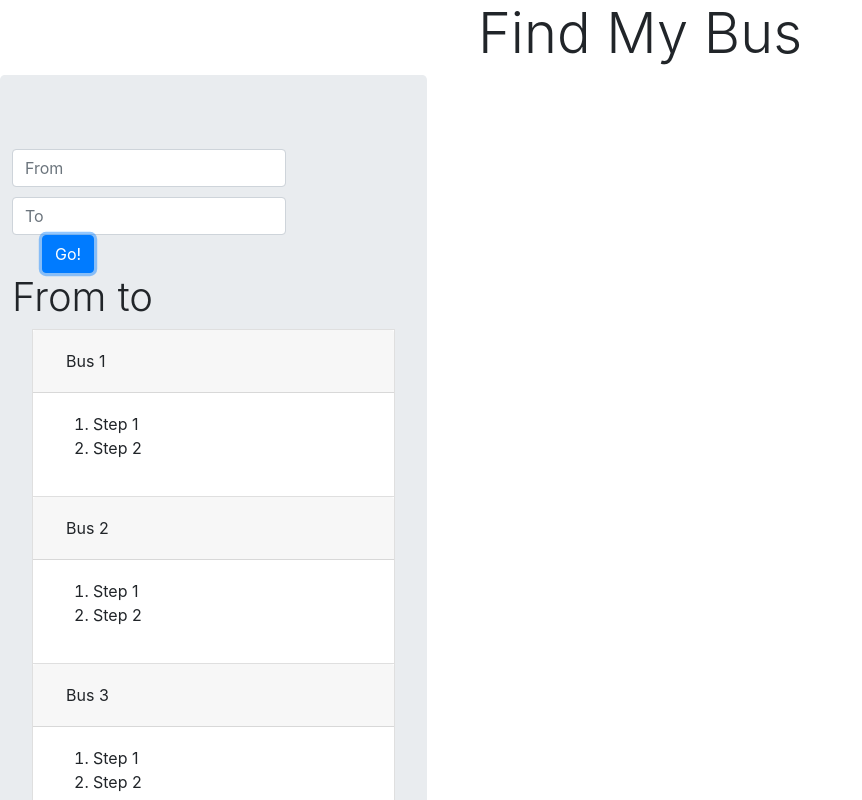
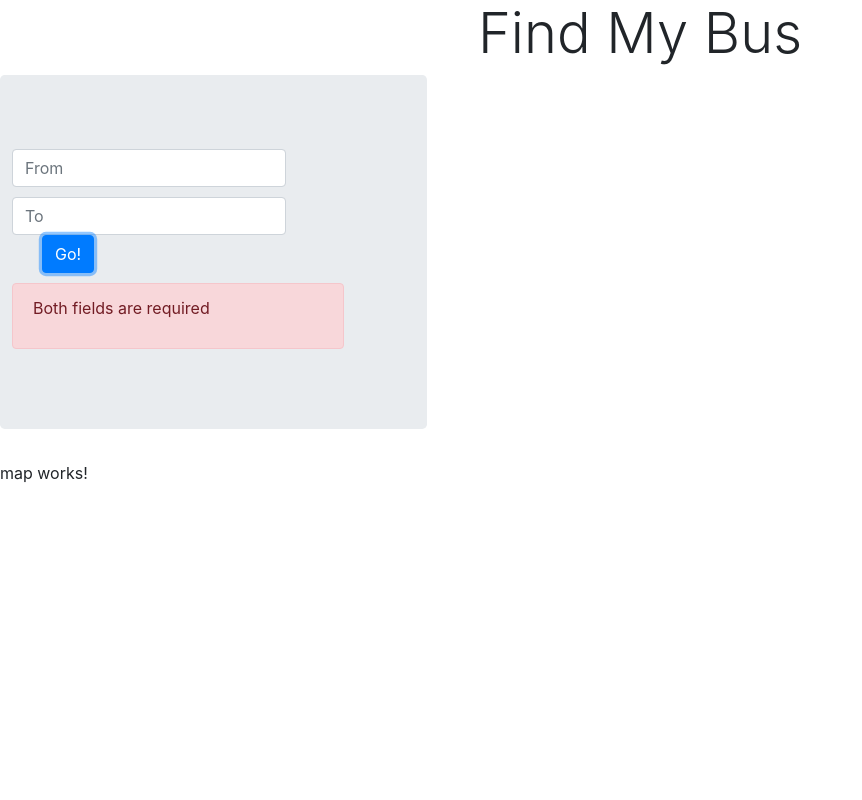
Before and after one commit to Driftydirt/FindMyBus, an Angular app: page / in a window 1280 px wide. Both pictures are taken after a click on the button "Go!". Shown: the top 800 px of the page, without its empty margins (0-862 px from the left). Built offline with nearby package versions, Linux system fonts and the light colour scheme.

Commit message:
Adding validation and error boxes

```diff
--- a/src/app/search/search.component.css
+++ b/src/app/search/search.component.css
@@ -7,3 +7,8 @@
     margin-left: 10px;
     margin-right: 10px;
 }
+
+.alert {
+    margin-left: -20px;
+    margin-top: 10px;
+}
--- a/src/app/search/search.component.html
+++ b/src/app/search/search.component.html
@@ -15,7 +15,7 @@
   </div>
   <ng-container [ngSwitch]="invalid">
     <ng-container *ngSwitchCase="true">
-      <div>
+      <div class="alert alert-danger col-11" role="alert">
         <p>Both fields are required</p>
       </div>
     </ng-container>
--- a/src/app/search/search.component.ts
+++ b/src/app/search/search.component.ts
@@ -22,7 +22,7 @@ export class SearchComponent implements OnInit {
   }
 
   search() {
-    if(this.fromLocation === '' || this.toLocation === '') {
+    if ((this.fromLocation === undefined || this.toLocation === undefined) || (this.fromLocation === '' || this.toLocation === '')) {
       this.invalid = true;
     } else {
       this.searched = true;
```
